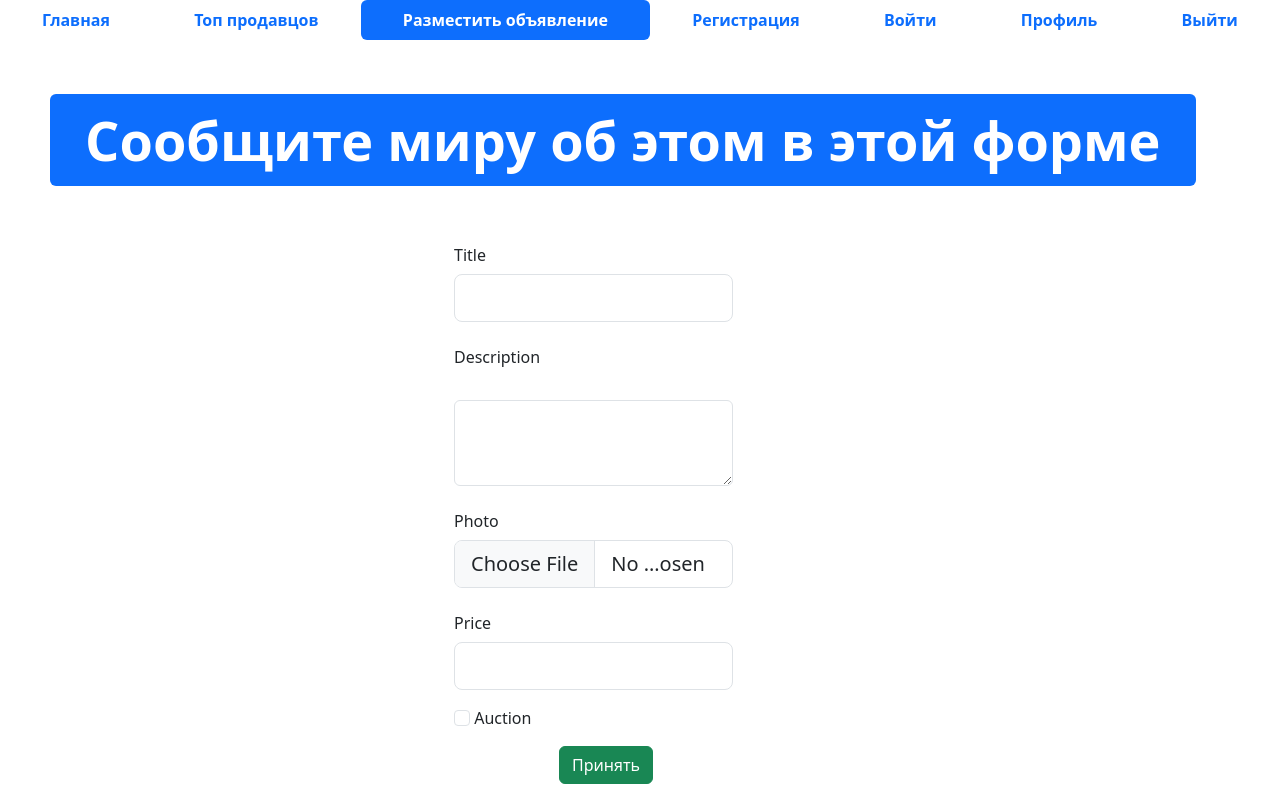
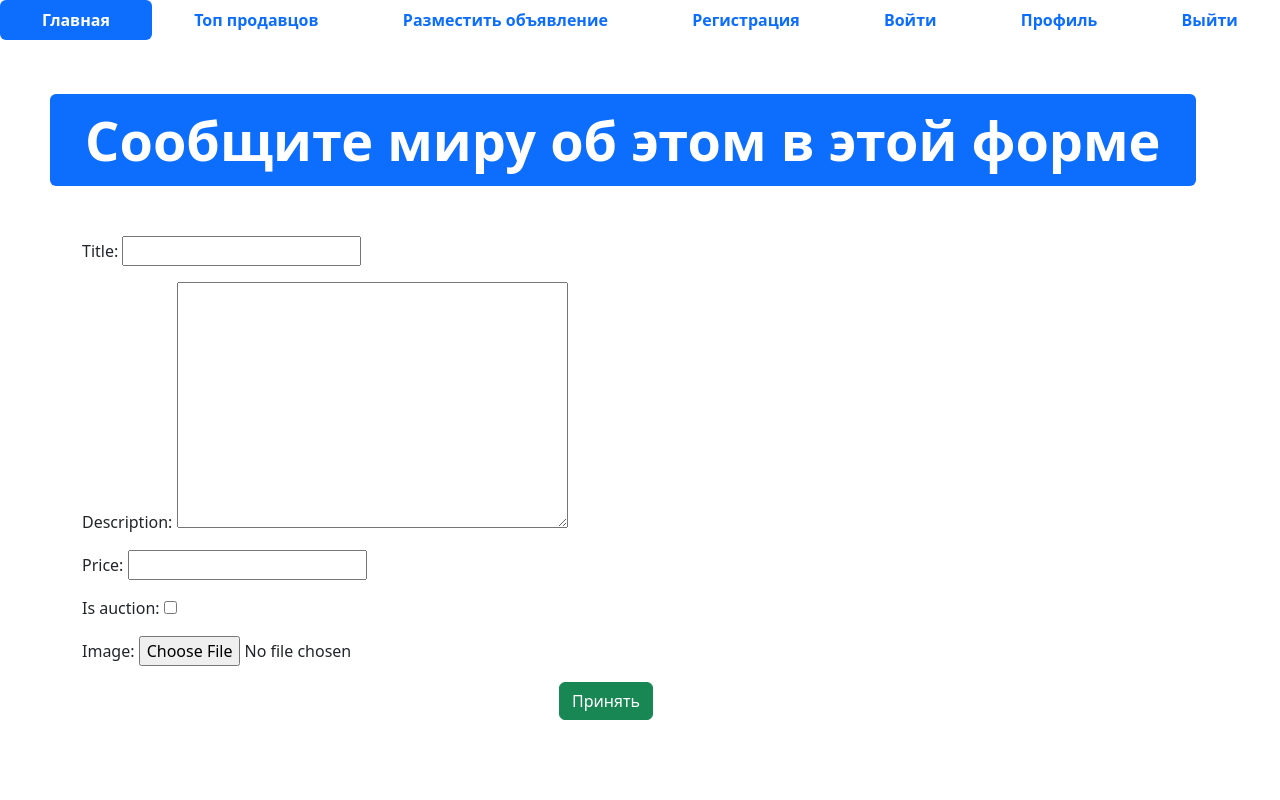
Before and after one commit to barsplay/BrplySite, a Django app: page /advertisement-post/ in a window 1280 px wide. Run offline with Django 4.2, Linux system fonts and the light colour scheme; some libraries are stand-ins or nearby versions.

Commit message:
lesson 10

```diff
--- /dev/null
+++ b/mysite/app_advertisements/forms.py
@@ -0,0 +1,8 @@
+from django import forms
+
+class AdvertisementForm(forms.Form):
+    title = forms.CharField(max_length=60)
+    description = forms.CharField(widget=forms.Textarea)
+    price = forms.DecimalField()
+    is_auction = forms.BooleanField(required=False)
+    image = forms.ImageField()
--- a/mysite/app_advertisements/views.py
+++ b/mysite/app_advertisements/views.py
@@ -1,6 +1,10 @@
 from django.http import HttpResponse
-from django.shortcuts import render
+from django.shortcuts import render, redirect
 from .models import Advertisement
+from .forms import AdvertisementForm
+
+from django.core.handlers.wsgi import WSGIRequest
+from django.urls import reverse
 
 def index(request):
     advertisement = Advertisement.objects.all()
@@ -12,8 +16,25 @@ def index(request):
 def top_sellers(request):
     return render(request, "top-sellers.html")
 
-def advertisement_post(request):
-    return render(request, "advertisement-post.html")
+
+def advertisement_post(request:WSGIRequest):
+
+    if request.method == "POST":
+        form = AdvertisementForm(request.POST, request.FILES)
+        if form.is_valid():
+            adv = Advertisement(**form.cleaned_data)
+            adv.user = request.user
+            adv.save()
+
+            return redirect(
+                reverse("index")
+            )
+    else:
+        form = AdvertisementForm()
+    context = {
+        'form':form
+    }
+    return render(request, "advertisement-post.html", context)
 
 def login(request):
     return render(request, "login.html")
--- a/mysite/templates/advertisement-post.html
+++ b/mysite/templates/advertisement-post.html
@@ -1,55 +1,8 @@
-<!DOCTYPE html>
-<html lang="en">
+{% extends 'base.html' %}
 
-<head>
-  <meta charset="UTF-8">
-  <meta http-equiv="X-UA-Compatible" content="IE=edge">
-  <meta name="viewport" content="width=device-width, initial-scale=1.0">
-  <link rel="shortcut icon" href="img/favicon.ico" type="image/x-icon">
-  <link href="css/bootstrap.min.css" rel="stylesheet">
-  <link rel="stylesheet" href="css/fontello.css">
-  <title>Advertisement-post</title>
-</head>
+{% block title %}Добавление объявления{% endblock %}
 
-<body>
-
-
-  <ul class="nav nav-pills sticky-top bg-white nav-fill">
-    <li class="nav-item">
-      <a class="nav-link" href="index.html">
-        <span style="font-weight: bold;">Главная</span>
-      </a>
-    </li>
-    <li class="nav-item">
-      <a class="nav-link" href="top-sellers.html"><span style="font-weight: bold;">Топ продавцов</span>
-      </a>
-    </li>
-    <li class="nav-item">
-      <a class="nav-link active" aria-current="page" href="advertisement-post.html">
-        <span style="font-weight: bold;">Разместить объявление</span>
-      </a>
-    </li>
-    <li class="nav-item">
-      <a class="nav-link" href="register.html">
-        <span style="font-weight: bold;">Регистрация</span>
-      </a>
-    </li>
-    <li class="nav-item">
-      <a class="nav-link" href="login.html">
-        <span style="font-weight: bold;">Войти</span>
-      </a>
-    </li>
-    <li class="nav-item">
-      <a class="nav-link" href="profile.html">
-        <span style="font-weight: bold;">Профиль</span>
-      </a>
-    </li>
-    <li class="nav-item">
-      <a class="nav-link" href="#">
-        <span style="font-weight: bold;">Выйти</span>
-      </a>
-    </li>
-  </ul>
+{% block content %}
   <div class="row">
     <div class="col" style="margin: 50px;">
       <div class="display-2">
@@ -58,48 +11,11 @@
     </div>
   </div>
   <div class="container">
-    <form method="post">
-      <div class="row mb-3">
-        <div class="col">
-          <label class="col-sm-4 col-form-label offset-4">Title</label>
-          <div class="col-sm-4 offset-4 w-25">
-            <input type="text" class="form-control form-control-lg">
-          </div>
-        </div>
-      </div>
-      <div class="row mb-3">
-        <div class="col">
-          <label class="col-sm-4 col-form-label offset-4">Description</label>
-          <div class="col-sm-4 offset-4 w-25">
-              <label for="" class="form-label"></label>
-              <textarea class="form-control" name="" id="" rows="3"></textarea>
-          </div>
-        </div>
-      </div>
-      <div class="row mb-3">
-        <div class="col">
-          <label class="col-sm-4 col-form-label offset-4">Photo</label>
-          <div class="col-sm-4 offset-4 w-25">
-            <input type="file" class="form-control form-control-lg">
-          </div>
-        </div>
-      </div>
-      <div class="row mb-3">
-        <div class="col">
-          <label class="col-sm-4 col-form-label offset-4">Price</label>
-          <div class="col-sm-4 offset-4 w-25">
-            <input type="text" class="form-control form-control-lg">
-          </div>
-        </div>
-      </div>
-      <div class="row mb-3">
-        <div class="col">
-          <div class="offset-4 w-25">
-            <input type="checkbox" class="form-check-input">
-            <label class="form-check-label">Auction</label>
-          </div>
-        </div>
-      </div>
+    <!-- enctype="multipart/form-data" для отправки картинок-->
+    <form method="post" enctype="multipart/form-data">
+      <!-- .as_table  .as_ul-->
+      {% csrf_token %}
+      {{form.as_p}}
       <div class="row mb-3 offset-sm-5">
         <div class="col">
           <button type="submit" class="btn btn-success">Принять</button>
@@ -107,6 +23,4 @@
       </div>
     </form>
   </div>
-  <script src="js/bootstrap.bundle.min.js"></script>
-</body>
-</html>
+{% endblock %}
```
